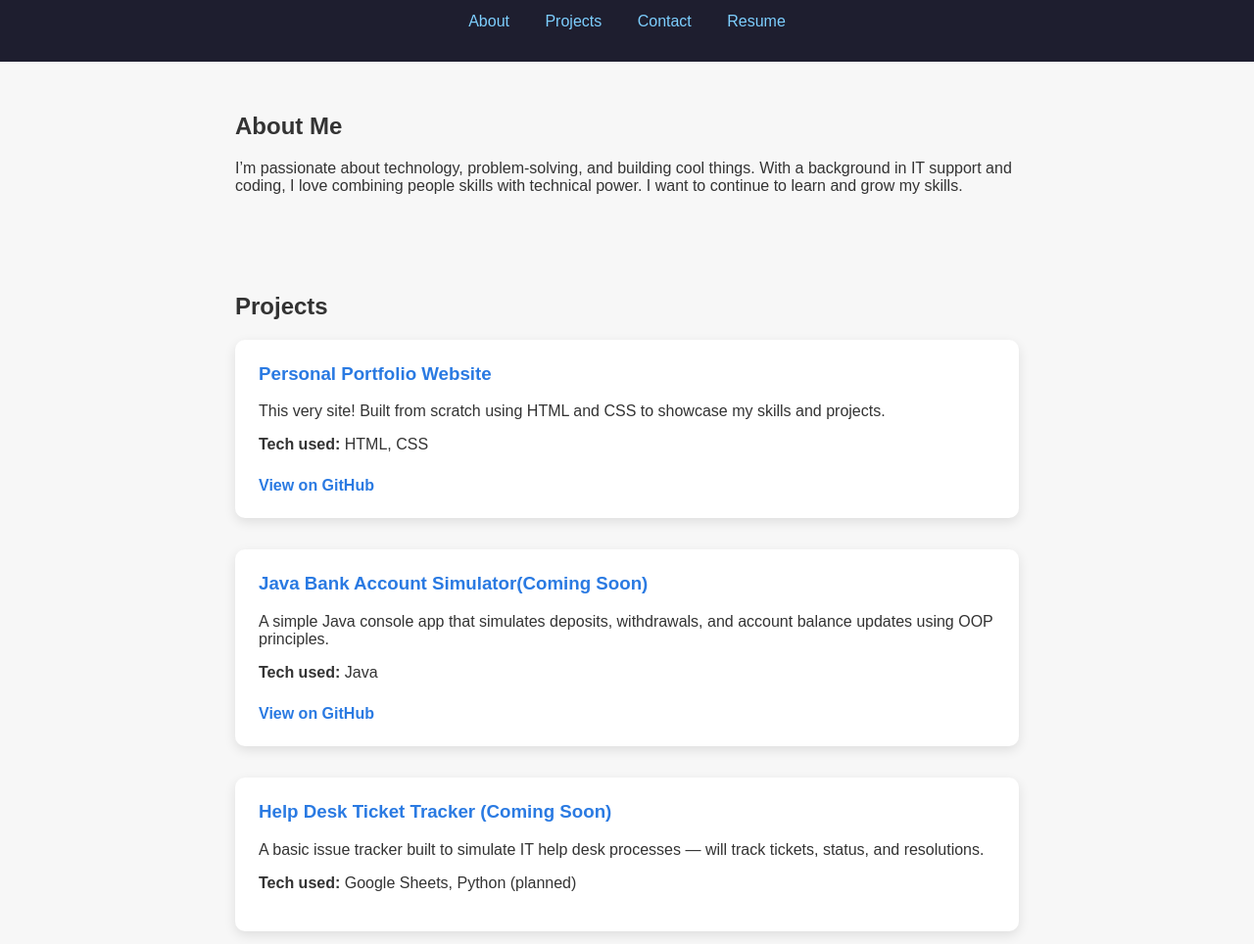
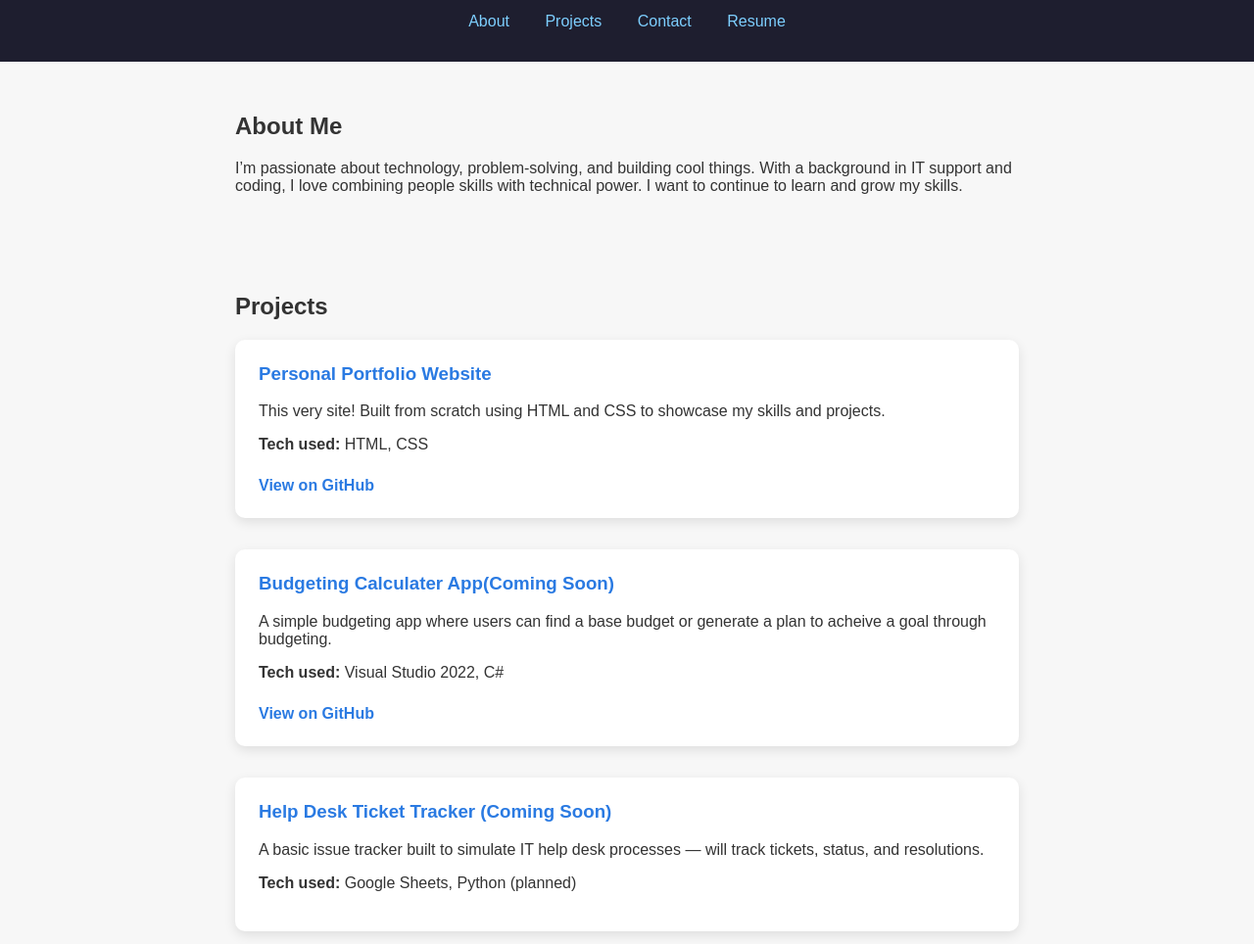
Before and after one commit to Cvesseni/Portfolio, a plain HTML site: page index.html in a window 1280 px wide. Shown: the part 133-1097 px from the top of the page at 98% size. Drawn offline with Linux system fonts and the light colour scheme.

Commit message:
Add files via upload
Changed one of my upcoming projects.

```diff
--- a/index.html
+++ b/index.html
@@ -35,9 +35,9 @@
         <a href="https://cvesseni.github.io/Portfolio/" target="_blank">View on GitHub</a>
       </div>
     <div class="project-card">
-        <h3>Java Bank Account Simulator(Coming Soon)</h3>
-        <p>A simple Java console app that simulates deposits, withdrawals, and account balance updates using OOP principles.</p>
-        <p><strong>Tech used:</strong> Java</p>
+        <h3>Budgeting Calculater App(Coming Soon)</h3>
+        <p>A simple budgeting app where users can find a base budget or generate a plan to acheive a goal through budgeting.</p>
+        <p><strong>Tech used:</strong> Visual Studio 2022, C#</p>
         <a href="https://github.com/Cvesseni/java-bank-sim" target="_blank">View on GitHub</a>
     </div>
 
```
